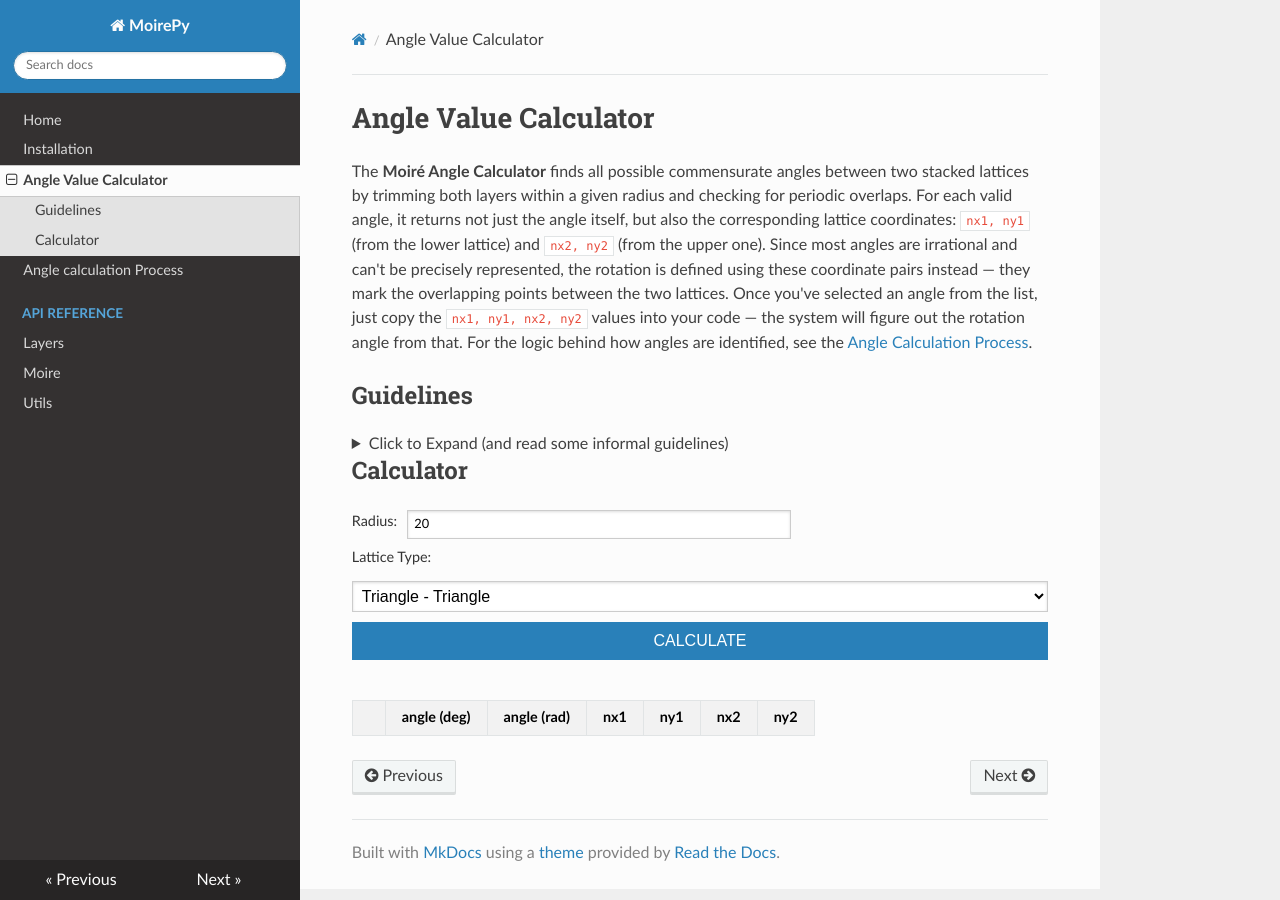
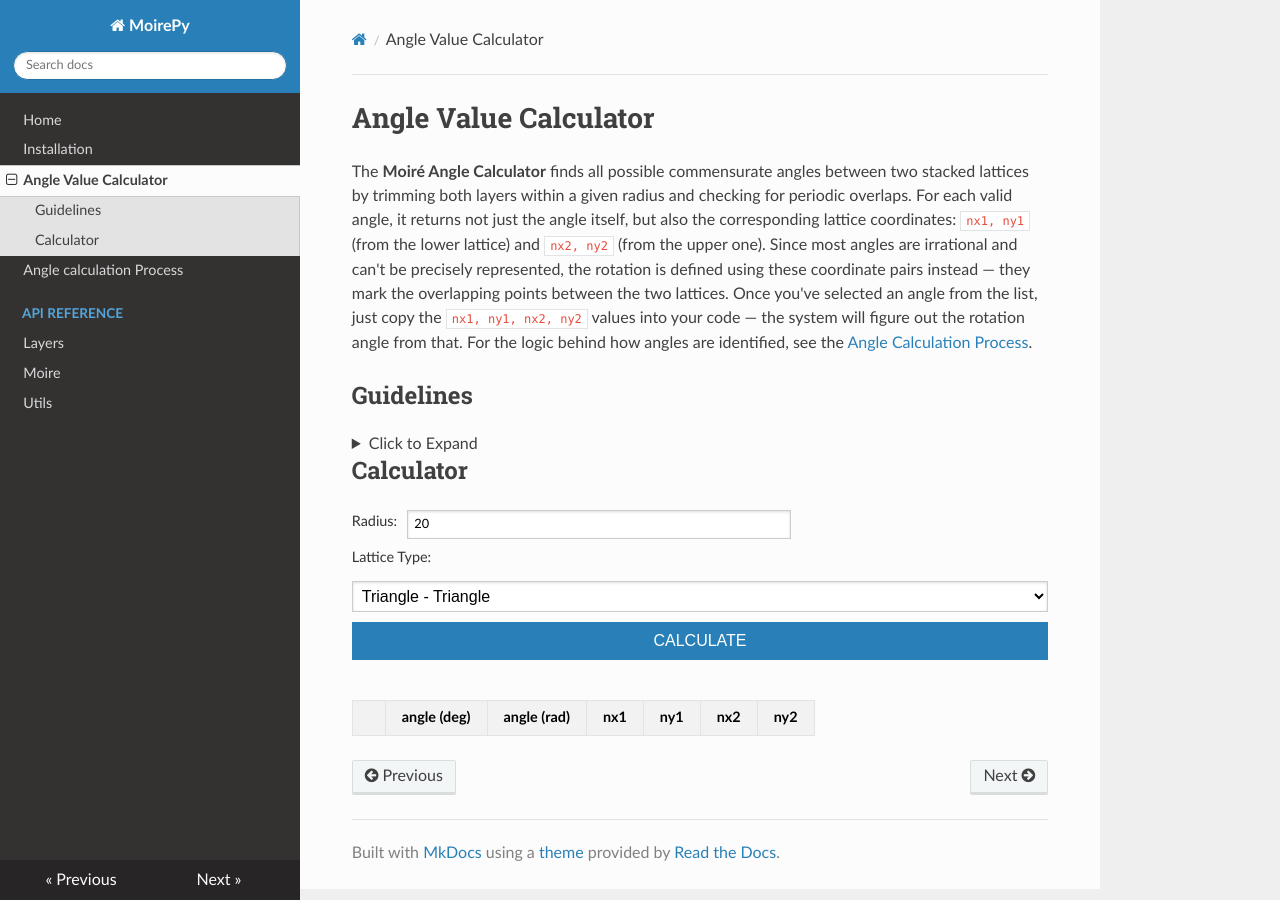
Before and after one commit to jabed-umar/MoirePy, an MkDocs documentation site: the page built from docs/find_theta.md, in a window 1280 px wide. Built offline with MkDocs 1.6.1, drawn with Linux system fonts in a browser that asks for light colours; nearby versions of some CDN libraries; some of the changed lines change nothing that is shown.

Commit message:
fixed informal language

```diff
--- a/docs/find_theta.md
+++ b/docs/find_theta.md
@@ -71,40 +71,39 @@
 ## Guidelines
 
 <details>
-    <summary>Click to Expand (and read some informal guidelines)</summary>
+    <summary>Click to Expand</summary>
 
     <ul>
         <li>
-          You must choose a <strong>radius</strong> which defines the size of the circular region around the origin. Both upper and lower lattices are cut using this radius.
+            A <strong>radius</strong> must be specified to define the extent of the circular region centered at the origin. This radius will be used to truncate both the upper and lower lattices.
         </li>
 
         <li>
-          <strong>Currently supported systems</strong>:
-          <ul>
-            <li>Triangular on triangular.</li>
-            <li>Square on square.</li>
-            <li>
-              A <strong>custom mode</strong> allows arbitrary lattice vectors for each layer. This is experimental and <strong>not reliable</strong> — results may include:
-              <ul>
-                <li>Wrong or nonsensical outputs.</li>
-                <li>UI freezing or crashing.</li>
-                <li>Unexpected behavior.</li>
-              </ul>
-              But if you're feeling lucky (or brave), and you believe the setup (as described in <a href="angle_calculation_process.md">Angle Calculation Process</a>) <em>should</em> give meaningful results, here are some patterns that <em>might</em> work:
-              <ol>
-                <li>Both lattice angles are exact divisors of 360°</li>
-                <li>Both layers are identical (same vectors)</li>
-                <li>If 2 is broken, at least one layer's vectors are integer multiples of the other</li>
-              </ol>
-              Even then, <strong>no guarantee</strong> that the angles found are correct or meaningful — use at your own risk. After all, uncertainty is the fuel of research, right? 😉
-            </li>
-          </ul>
+            <strong>Currently Supported Systems</strong>:
+            <ul>
+                <li>Triangular on triangular lattices</li>
+                <li>Square on square lattices</li>
+                <li>
+                    A <strong>custom mode</strong> is available, allowing the input of arbitrary lattice vectors for each layer. Please note that this mode is experimental and its reliability is <strong>not guaranteed</strong>. Potential issues may include:
+                    <ul>
+                        <li>Erroneous or nonsensical output.</li>
+                        <li>Unresponsiveness or crashing of the user interface.</li>
+                        <li>Unexpected program behavior.</li>
+                    </ul>
+                    However, if you believe that your specific configuration (as detailed in <a href="angle_calculation_process.md">Angle Calculation Process</a>) <em>should</em> yield meaningful results, the following these patterns <em>might</em> be considered:
+                    <ol>
+                        <li>Both lattice angles are exact divisors of 360°.</li>
+                        <li>Both layers possess identical lattice vectors.</li>
+                        <li>If the second condition is not met, at least one layer's vectors are integer multiples of the other.</li>
+                    </ol>
+                    Even under these conditions, there is <strong>no assurance</strong> that the calculated angles will be accurate or relevant. Use this feature at your own discretion.
+                </li>
+            </ul>
         </li>
 
-        <li><strong>Larger radius → more points → more precise and smaller angles</strong>, but slower.</li>
-        <li><strong>Smaller radius → faster results</strong>, but you will only see larger angles.</li>
-      </ul>
-
+        <li>A <strong>larger radius</strong> will encompass more lattice points, potentially leading to more precise calculations and the detection of smaller angles, but will increase computation time.</li>
+        <li>A <strong>smaller radius</strong> will yield faster results, but may only reveal larger angle values.</li>
+    </ul>
 </details>
 
 
@@ -128,7 +127,7 @@
     <select id="latticeType" onchange="updateLatticeVectors()">
         <option value="TriangularLayer">Triangle - Triangle</option>
         <option value="SquareLayer">Square - Square</option>
-        <option value="Custom">Custom</option>
+        <option value="Custom">Custom (experimental)</option>
     </select>
 
     <div id="custom-vectors" class="vector-inputs hidden">
@@ -151,6 +150,7 @@
             lv2: <input type="text" inputmode="decimal" id="layer2-lv2x"> x +
             <input type="text" inputmode="decimal" id="layer2-lv2y"> y
         </div>
+        <div style="color: red; border: 1px solid red; padding: 5px; text-align: center;"><b>WARNING:</b> RESULTS MIGHT BE MEANINGLESS AND INACCURATE</div>
     </div>
 
     <div style="display: flex; gap: 10px; align-items: center;" class="hidden">
@@ -341,7 +341,7 @@
         const [a2x, a2y, b2x, b2y] = layer2Vectors;
 
         if (JSON.stringify(layer1Vectors) !== JSON.stringify(layer2Vectors)) {
-            alert("Vectors are not identical!");
+            alert("Warning: Vectors are not identical! Results might be inaccurate and meaningless.");
         }
 
         const lv1 = [a1x, a1y];
```
Also changed, not shown: 1 other file.
